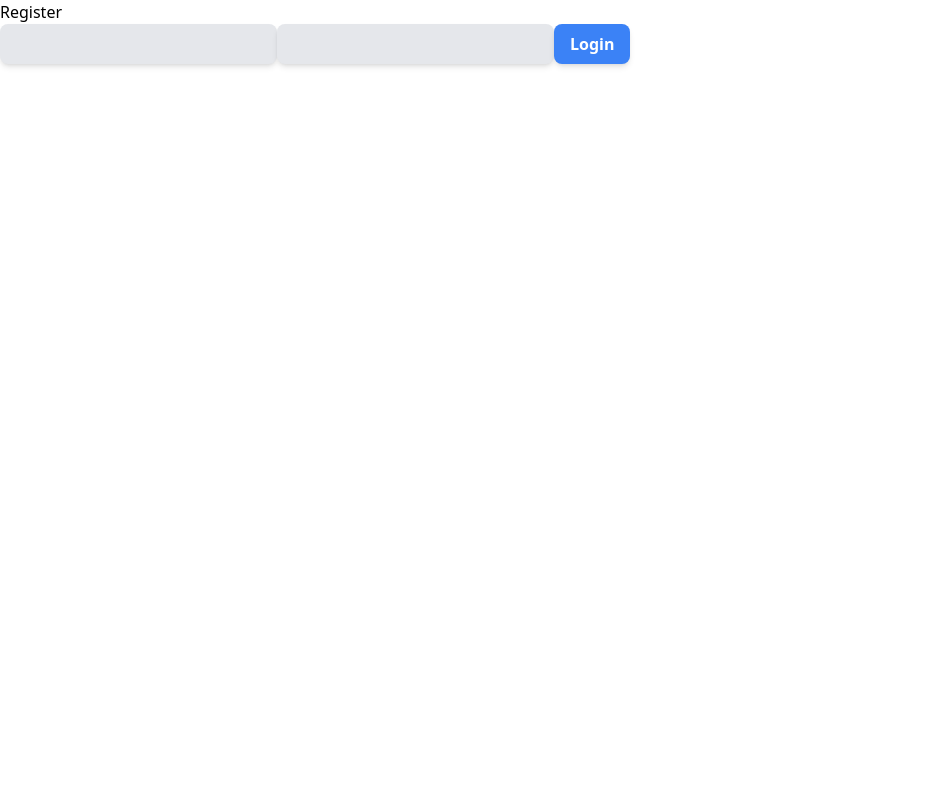
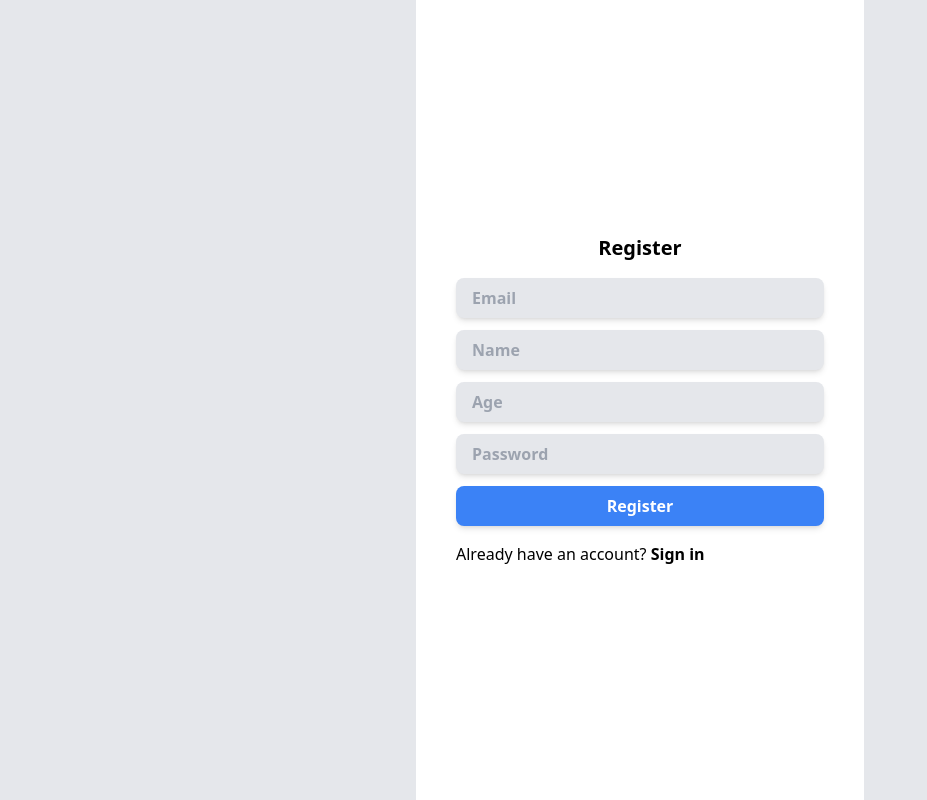
Before and after one commit to aprnna/Tubes-IMK-BagiKopi, a React (Create React App) app: page /register in a window 1280 px wide. Shown: the whole page, without its empty margins (0-927 px from the left). Built offline with nearby package versions, Linux system fonts and the light colour scheme.

Commit message:
feat : profile

```diff
--- a/public/index.html
+++ b/public/index.html
@@ -10,34 +10,11 @@
       content="Web site created using create-react-app"
     />
     <link rel="apple-touch-icon" href="%PUBLIC_URL%/logo192.png" />
-    <!--
-      manifest.json provides metadata used when your web app is installed on a
-      user's mobile device or desktop. See https://developers.google.com/web/fundamentals/web-app-manifest/
-    -->
     <link rel="manifest" href="%PUBLIC_URL%/manifest.json" />
-    <!--
-      Notice the use of %PUBLIC_URL% in the tags above.
-      It will be replaced with the URL of the `public` folder during the build.
-      Only files inside the `public` folder can be referenced from the HTML.
-
-      Unlike "/favicon.ico" or "favicon.ico", "%PUBLIC_URL%/favicon.ico" will
-      work correctly both with client-side routing and a non-root public URL.
-      Learn how to configure a non-root public URL by running `npm run build`.
-    -->
-    <title>React App</title>
+    <title>BagiKopi</title>
   </head>
   <body>
     <noscript>You need to enable JavaScript to run this app.</noscript>
     <div id="root"></div>
-    <!--
-      This HTML file is a template.
-      If you open it directly in the browser, you will see an empty page.
-
-      You can add webfonts, meta tags, or analytics to this file.
-      The build step will place the bundled scripts into the <body> tag.
-
-      To begin the development, run `npm start` or `yarn start`.
-      To create a production bundle, use `npm run build` or `yarn build`.
-    -->
   </body>
 </html>
--- a/src/App.jsx
+++ b/src/App.jsx
@@ -4,17 +4,25 @@ import Login from "./pages/login";
 import Register from "./pages/register";
 import ProtectedRoute from "./utils/protectedRoute";
 import Profile from "./pages/profile";
+import LayoutMobile from "./layouts/layoutMobile";
+import { AuthContextProvider } from "./contexts/auth-context";
+
 function App() {
   return (
     <BrowserRouter>
+      <AuthContextProvider>
         <Routes>
-        <Route path="/" element={<Home />} />
+          <Route path="/" element={<LayoutMobile/>}>
+            <Route index element={<Home />} />
             <Route path="/login" element={<Login />} />
             <Route path="/register" element={<Register />} />
             <Route element={<ProtectedRoute/>}>
               <Route path="/profile" element={<Profile/>} />
             </Route>
+          </Route>
+          <Route path="*" element={<h1>404 Not Found</h1>} />
         </Routes>
+      </AuthContextProvider>
     </BrowserRouter>
   );
 }
--- a/src/assets/style/index.css
+++ b/src/assets/style/index.css
@@ -14,3 +14,25 @@
     @apply py-2 px-4 bg-gray-200 text-gray-700 font-semibold rounded-lg shadow-md hover:bg-gray-300 focus:outline-none focus:ring-2 focus:ring-blue-400 focus:ring-opacity-75;
   }
 }
+
+/* width */
+::-webkit-scrollbar {
+  width: 5px;
+}
+
+/* Track */
+::-webkit-scrollbar-track {
+  background: #f1f1f1;
+  border-radius: 5px;
+}
+
+/* Handle */
+::-webkit-scrollbar-thumb {
+  background: #888;
+  border-radius: 5px;
+}
+
+/* Handle on hover */
+::-webkit-scrollbar-thumb:hover {
+  background: #555;
+}
--- /dev/null
+++ b/src/components/navbar.jsx
@@ -0,0 +1,9 @@
+import React from 'react'
+
+export default function navbar() {
+  return (
+    <nav>
+      <h1>Ini Navbar</h1>
+    </nav>
+  )
+}
--- /dev/null
+++ b/src/contexts/auth-context.jsx
@@ -0,0 +1,25 @@
+import { createContext, useContext, useState, useEffect } from "react";
+import { supabase } from "../lib/api";
+export const AuthContext = createContext()
+
+export function AuthContextProvider({children}){
+  const [user, setUser] = useState({})
+  const [loading, setLoading] = useState(true)
+
+  useEffect(() => {
+    async function getUser(){
+      const { data: { user } } = await supabase.auth.getUser().finally(()=>setLoading(false))
+      setUser(user)
+    }
+    getUser()
+  }, [])
+  return (
+    <AuthContext.Provider value={user}>
+      {!loading && children}
+    </AuthContext.Provider>
+  )
+}
+
+export const useAuth = () => {
+  return useContext(AuthContext)
+}
--- /dev/null
+++ b/src/layouts/layoutMobile.jsx
@@ -0,0 +1,15 @@
+import React from 'react'
+import { Outlet } from 'react-router-dom'
+
+export default function LayoutMobile({children}) {
+  return (
+    <div className='bg-gray-200 h-screen max-h-screen'>
+      <div className='max-w-md bg-white mx-auto h-screen max-h-screen overflow-y-auto'>
+        <main>
+          <Outlet/>
+        </main>
+      </div>
+    </div>
+
+  )
+}
--- a/src/pages/home.jsx
+++ b/src/pages/home.jsx
@@ -7,8 +7,8 @@ export default function Home() {
   }
   getUser()
   return (
-    <section>
-      <h1>Home</h1>
+    <section className='h-[110vh] bg-white'>
+      <h1 className='text-center'>Home</h1>
     </section>
   )
 }
--- a/src/pages/login.jsx
+++ b/src/pages/login.jsx
@@ -1,6 +1,6 @@
 import React, { useState } from 'react'
 import { supabase } from '../lib/api'
-import { useNavigate } from 'react-router-dom'
+import { useNavigate, Link } from 'react-router-dom'
 
 export default function Login() {
   const [email, setEmail] = useState('')
@@ -18,13 +18,14 @@ export default function Login() {
   }
 
   return (
-    <section>
-      <h1>Login</h1>
-      <form onSubmit={handleLogin}>
-        <input type="text" className="input-text" onChange={(e)=>setEmail(e.target.value)} />
-        <input type="password" className="input-text" onChange={(e)=>setPassword(e.target.value)} />
+    <section className='h-screen flex justify-center flex-col space-y-4 p-10'>
+      <h1 className='font-bold text-xl text-center'>Login</h1>
+      <form onSubmit={handleLogin} className='flex flex-col space-y-3 w-full'>
+        <input type="text" placeholder='Email' className="input-text" onChange={(e)=>setEmail(e.target.value)} />
+        <input type="password" placeholder='Password' className="input-text" onChange={(e)=>setPassword(e.target.value)} />
         <button type="submit" className='btn-primary'>Login</button>
       </form>
+      <p>Don't have an account? <Link to="/register" className='font-bold'>Sign Up</Link></p>
     </section>
   )
 }
--- a/src/pages/profile.jsx
+++ b/src/pages/profile.jsx
@@ -1,25 +1,67 @@
 import React, { useEffect, useState } from 'react'
 import { supabase } from '../lib/api'
+import { useAuth } from '../contexts/auth-context'
 
 export default function Profile() {
-  const [user, setUser] = useState({})
+  const user = useAuth()
+  const [updateUser, setUpdateUser] = useState({
+    email: user.email,
+    name: '',
+    age: '',
+  })
   async function getUser(){
-    const { data: { user } } = await supabase.auth.getUser()
-    setUser(user)
+    const { data, error } = await supabase
+    .from('users')
+    .select()
+    .eq('id', user.id)
+    .single()
+    if(error) return alert(error.message)
+    setUpdateUser({
+      ...updateUser,
+      name: data.name,
+      age: data.age,
+    })
   }
   useEffect(() => {
     getUser()
-  }, [])
+  // eslint-disable-next-line react-hooks/exhaustive-deps
+  },[])
+
   async function handleLogout(e){
     e.preventDefault()
     const { error } = await supabase.auth.signOut()
     if(error) return alert(error.message)
   }
+  async function handleUpdateProfile(e){
+    e.preventDefault()
+    const { error }= await supabase
+    .from('users')
+    .update({
+      name: updateUser.name,
+      age: updateUser.age,
+    })
+    .eq('id', user.id)
+    if (error) return alert(error.message)
+    alert('Profile updated!')
+  }
+
+  function handleChange(e){
+    setUpdateUser({
+      ...updateUser,
+      [e.target.name]: e.target.value
+    })
+  }
   return (
-    <section>
-      <h1>profile</h1>
+    <section className='p-4 space-y-4'>
+      <h1 className='font-bold text-xl'>Profile</h1>
       <h3>{user ? user.email : "Tidak ada"}</h3>
-      <button onClick={handleLogout}>Log Out</button>
+      <form onSubmit={handleUpdateProfile} className='flex flex-col space-y-4'>
+        <input name='email' type='text' placeholder='Email' value={updateUser.email} onChange={handleChange} className='input-text'/>
+        <input name='name' type='text' placeholder='Name' value={updateUser.name} onChange={handleChange} className='input-text'/>
+        <input name='age' type='number' placeholder='Age' value={updateUser.age} onChange={handleChange} className='input-text'/>
+        <button className='btn-primary'>Update Profile</button>
+      </form>
+      <button className='btn-primary' onClick={handleLogout}>Log Out</button>
     </section>
 
   )
--- a/src/pages/register.jsx
+++ b/src/pages/register.jsx
@@ -1,24 +1,50 @@
 import { useState } from "react"
 import { supabase } from "../lib/api"
+import { Link } from "react-router-dom"
+
 export default function Register() {
-  const [email, setEmail] = useState('')
-  const [password, setPassword] = useState('')
+  const [formData, setFormData] = useState({
+    email:'',
+    password:'',
+    name:'',
+    age:0,
+  })
+
   async function handleRegister(e){
     e.preventDefault()
     const { data, error } = await supabase.auth.signUp({
-      email: email,
-      password: password,
+      email: formData.email,
+      password: formData.password,
     })
-    console.log(data,error)
+    if(error) return alert(error.message)
+    await supabase
+    .from('users')
+    .update({
+      name: formData.name,
+      age: formData.age,
+    })
+    .eq('id', data.user.id)
+    .then(() => alert('Profile updated!'))
+    .catch(error => alert(error.message))
+  }
+
+  const handleChange = (e) => {
+    setFormData({
+      ...formData,
+      [e.target.name]: e.target.value
+    })
   }
   return (
-    <section>
-      <h1>Register</h1>
-      <form onSubmit={handleRegister}>
-        <input type="text" className="input-text" onChange={(e)=>setEmail(e.target.value)} />
-        <input type="password" className="input-text" onChange={(e)=>setPassword(e.target.value)} />
-        <button type="submit" className='btn-primary'>Login</button>
+    <section className='h-screen flex justify-center flex-col space-y-4 p-10'>
+      <h1 className='font-bold text-xl text-center'>Register</h1>
+      <form onSubmit={handleRegister} className='flex flex-col space-y-3 w-full'>
+        <input name="email" type="text" placeholder="Email" className="input-text" onChange={handleChange} />
+        <input name="name" type="text" placeholder="Name" className="input-text" onChange={handleChange} />
+        <input name="age" type="number" placeholder="Age" className="input-text" onChange={handleChange} />
+        <input name="password" type="password" placeholder="Password" className="input-text" onChange={handleChange} />
+        <button type="submit" className='btn-primary'>Register</button>
       </form>
+      <p>Already have an account? <Link to="/login" className="font-bold">Sign in</Link></p>
     </section>
   )
 }
--- a/src/utils/protectedRoute.js
+++ b/src/utils/protectedRoute.js
@@ -18,10 +18,10 @@ export default function ProtectedRoute({children}) {
 
     return () => subscription.unsubscribe()
   }, [])
-  if (!session && !loading) {
-    return <Navigate to="/login" />
+  if (!session) {
+    return !loading && <Navigate to="/login" />
   }
   else {
-    return children ? children : <Outlet/>
+    return !loading && children ? children : <Outlet/>
   }
 }
```
Also changed, not shown: 1 other file (tests, documents, lock files or other folders). Lines whose indentation alone changed are shown as unchanged.
